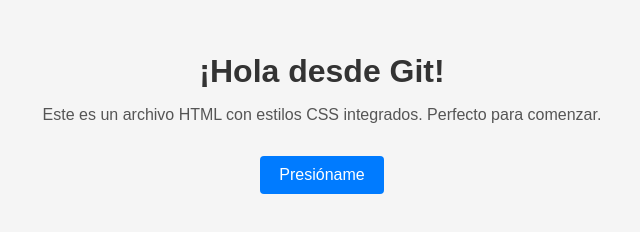
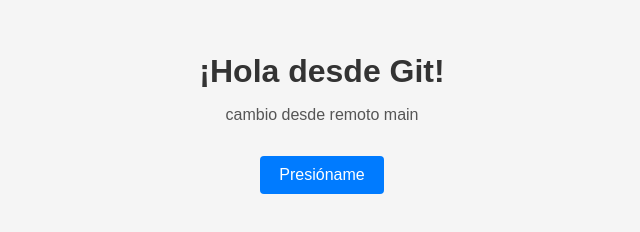
Before and after one commit to alejo57X/prueba_repositorio, a plain HTML site: page index.html in a window 1280 px wide. Shown: the whole page, without its empty margins (318-958 px from the left). Drawn offline with Linux system fonts and the light colour scheme.

Commit message:
Update index.html

```diff
--- a/index.html
+++ b/index.html
@@ -40,7 +40,7 @@
 </head>
 <body>
   <h1>¡Hola desde Git!</h1>
-  <p>Este es un archivo HTML con estilos CSS integrados. Perfecto para comenzar.</p>
+  <p>cambio desde remoto main</p>
   <button onclick="alert('¡Prueba completada!')">Presióname</button>
 </body>
 </html>
```
